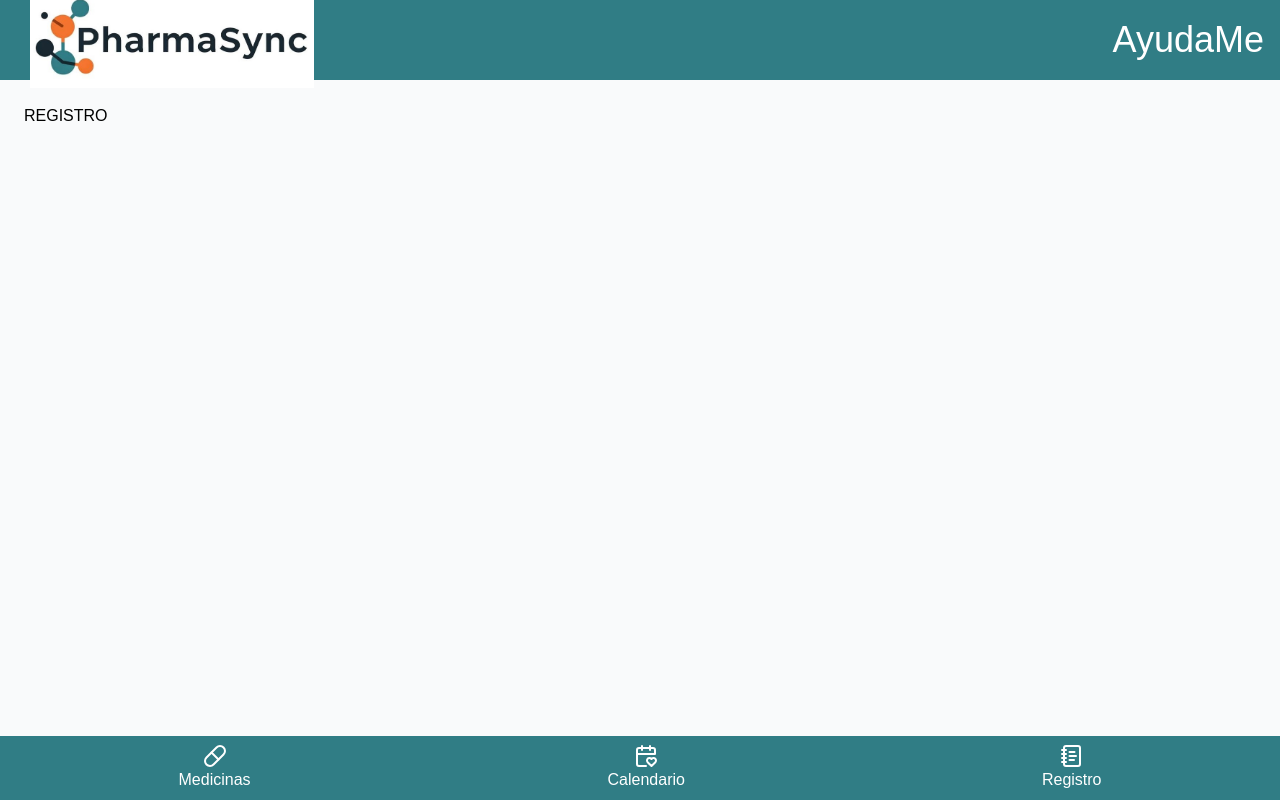
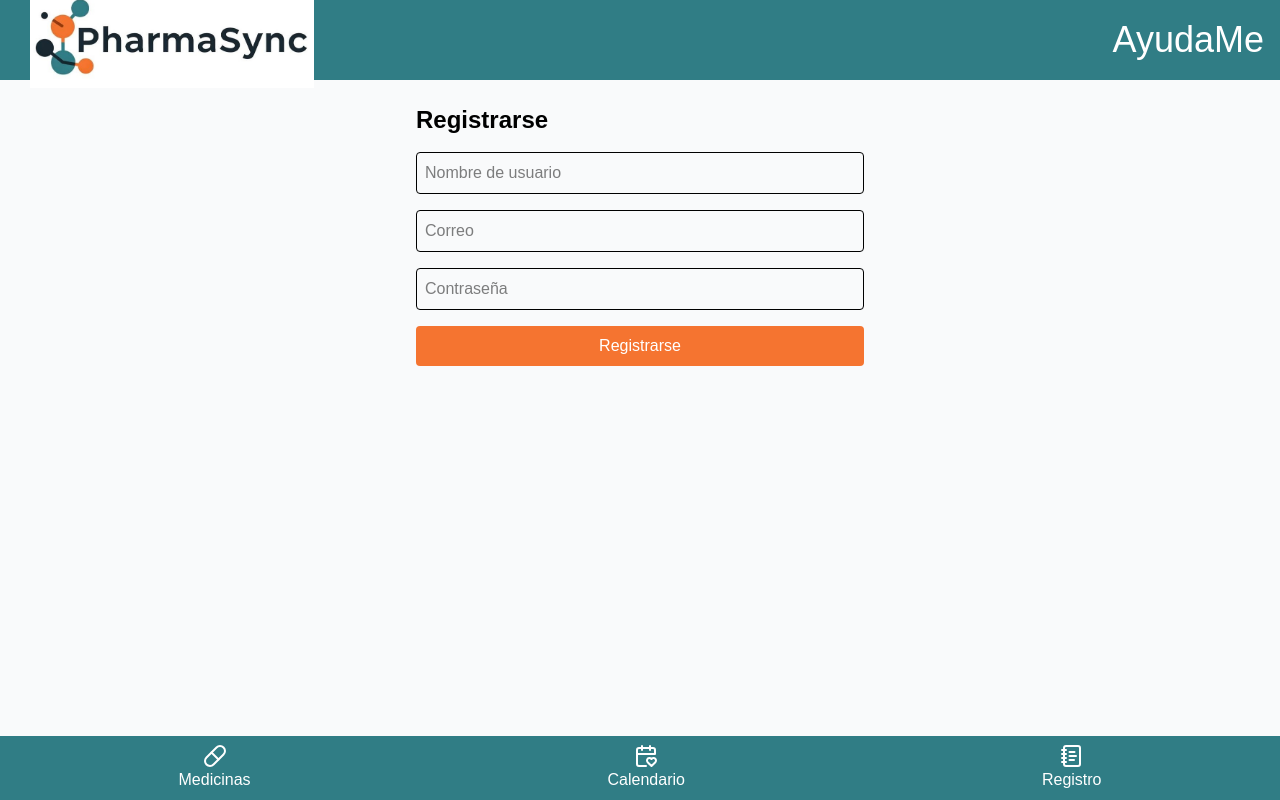
Before and after one commit to QueenR1014/AyudaMe, a Next.js app: page /register in a window 1280 px wide. Built offline with nearby package versions, Linux system fonts and the light colour scheme; a web font is replaced by a local one.

Commit message:
Login funcional con postgresql

```diff
--- a/app/api/login/route.ts
+++ b/app/api/login/route.ts
@@ -1,23 +1,41 @@
 import { NextRequest, NextResponse } from 'next/server';
-import { promises as fs } from 'fs';
-import path from 'path';
+import { Pool } from 'pg'; // Import the Pool class from the pg library
+import bcrypt from 'bcrypt'; // Import bcrypt for password comparison
+
+// Set up the PostgreSQL connection pool
+const pool = new Pool({
+  host: '192.168.0.4',
+  user: 'main',
+  password: '123456',
+  database: 'ayudame',
+  port: 5432,
+});
 
 export async function POST(req: NextRequest) {
   const { email, password } = await req.json();
+  //debbuging
   console.log(email, password);
-  // Build path to users.json
-  const filePath = path.join(process.cwd(),'app','api', 'users', 'users.json');
-  const fileContents = await fs.readFile(filePath, 'utf-8');
-  const users = JSON.parse(fileContents);
 
-  const user = users.find(
-    (u: any) => u.email === email && u.password === password
-  );
+  // Query the database to find the user by email
+  try {
+    const result = await pool.query('SELECT * FROM "User" WHERE email = $1', [email]);
 
-  if (!user) {
+    // If no user is found, return an error
+    if (result.rows.length === 0) {
       return NextResponse.json({ message: 'Invalid credentials' }, { status: 401 });
     }
 
+    const user = result.rows[0];
+
+    // Compare the provided password with the stored hashed password
+    const isPasswordValid = await bcrypt.compare(password, user.password);
+
+    // If the password is invalid, return an error
+    if (!isPasswordValid) {
+      return NextResponse.json({ message: 'Invalid credentials' }, { status: 401 });
+    }
+
+    // If the user is found and the password is valid, return a successful login response
     const response = NextResponse.json(
       { message: 'Login successful', user: { id: user.id, username: user.username, email: user.email } },
       { status: 200 }
@@ -26,11 +44,16 @@ export async function POST(req: NextRequest) {
     // Set a cookie with user session info
     response.cookies.set('session', JSON.stringify({ userId: user.id }), {
       httpOnly: true,
-    secure: process.env.NODE_ENV === 'production',
+      secure: process.env.NODE_ENV === 'production', // Secure cookie in production
       sameSite: 'lax',
       path: '/',
-    maxAge: 2 * 60, // 2 min
+      maxAge: 600, // 10 minutes
     });
 
     return response;
+
+  } catch (error) {
+    console.error('Error querying database:', error);
+    return NextResponse.json({ message: 'Internal server error' }, { status: 500 });
   }
+}
--- /dev/null
+++ b/app/api/register/route.ts
@@ -0,0 +1,39 @@
+import { NextRequest, NextResponse } from 'next/server';
+import { Pool } from 'pg';
+import bcrypt from 'bcrypt';
+
+const pool = new Pool({
+  host: '192.168.0.4',
+  user: 'main',
+  password: '123456',
+  database: 'ayudame',
+  port: 5432,
+});
+
+export async function POST(req: NextRequest) {
+  const { username, email, password } = await req.json();
+
+  if (!username || !email || !password) {
+    return NextResponse.json({ message: 'Faltan campos obligatorios' }, { status: 400 });
+  }
+
+  try {
+    // Check if email already exists
+    const existingUser = await pool.query('SELECT * FROM "User" WHERE email = $1', [email]);
+    if (existingUser.rows.length > 0) {
+      return NextResponse.json({ message: 'El correo ya está registrado' }, { status: 409 });
+    }
+
+    const hashedPassword = await bcrypt.hash(password, 10);
+
+    await pool.query(
+      'INSERT INTO "User" (username, email, password) VALUES ($1, $2, $3)',
+      [username, email, hashedPassword]
+    );
+
+    return NextResponse.json({ message: 'Usuario registrado con éxito' }, { status: 201 });
+  } catch (error) {
+    console.error(error);
+    return NextResponse.json({ message: 'Error interno del servidor' }, { status: 500 });
+  }
+}
--- a/app/api/users/users.json
+++ /dev/null
@@ -1,14 +0,0 @@
-[
-    {
-      "id": "1",
-      "email": "a@ex.com",
-      "username": "alice",
-      "password": "123"
-    },
-    {
-      "id": "2",
-      "email": "bob@example.com",
-      "username": "bob",
-      "password": "qwerty"
-    }
-]
--- a/app/register/page.tsx
+++ b/app/register/page.tsx
@@ -1,15 +1,61 @@
-//Register
+'use client';
 
-import { FORMERR } from "dns";
+import { useState } from 'react';
+import { useRouter } from 'next/navigation';
 
-export default function RegisterPage(){
+export default function RegisterPage() {
+  const [username, setUsername] = useState('');
+  const [email, setEmail] = useState('');
+  const [password, setPassword] = useState('');
+  const router = useRouter();
 
-    return (
-        <>
-            <h1>REGISTRO</h1>
-            <form>
+  const handleRegister = async (e: React.FormEvent) => {
+    e.preventDefault();
+    const res = await fetch('/api/register', {
+      method: 'POST',
+      headers: { 'Content-Type': 'application/json' },
+      body: JSON.stringify({ username, email, password }),
+    });
 
-            </form>
-        </>
-    )
-};
+    if (res.ok) {
+      alert('Registro exitoso');
+      router.push('/login');
+    } else {
+      const { message } = await res.json();
+      alert(`Error: ${message}`);
+    }
+  };
+
+  return (
+    <form onSubmit={handleRegister} className="max-w-md mx-auto space-y-4">
+      <h2 className="text-2xl font-bold">Registrarse</h2>
+      <input
+        type="text"
+        placeholder="Nombre de usuario"
+        value={username}
+        onChange={(e) => setUsername(e.target.value)}
+        className="w-full p-2 border rounded"
+        required
+      />
+      <input
+        type="email"
+        placeholder="Correo"
+        value={email}
+        onChange={(e) => setEmail(e.target.value)}
+        className="w-full p-2 border rounded"
+        required
+      />
+      <input
+        type="password"
+        placeholder="Contraseña"
+        value={password}
+        onChange={(e) => setPassword(e.target.value)}
+        className="w-full p-2 border rounded"
+        required
+      />
+      <button type="submit" className="w-full bg-[#F57430] text-white py-2 rounded">
+        Registrarse
+      </button>
+    </form>
+  );
+}
--- a/package.json
+++ b/package.json
@@ -12,13 +12,16 @@
     "bcrypt": "^5.1.1",
     "lucide-react": "^0.503.0",
     "next": "15.3.1",
+    "pg": "^8.15.6",
     "react": "^19.0.0",
     "react-dom": "^19.0.0"
   },
   "devDependencies": {
     "@eslint/eslintrc": "^3",
     "@tailwindcss/postcss": "^4",
+    "@types/bcrypt": "^5.0.2",
     "@types/node": "^20",
+    "@types/pg": "^8.11.14",
     "@types/react": "^19",
     "@types/react-dom": "^19",
     "eslint": "^9",
```
Also changed, not shown: 1 other file (tests, documents, lock files or other folders). Lines whose indentation alone changed are shown as unchanged.
